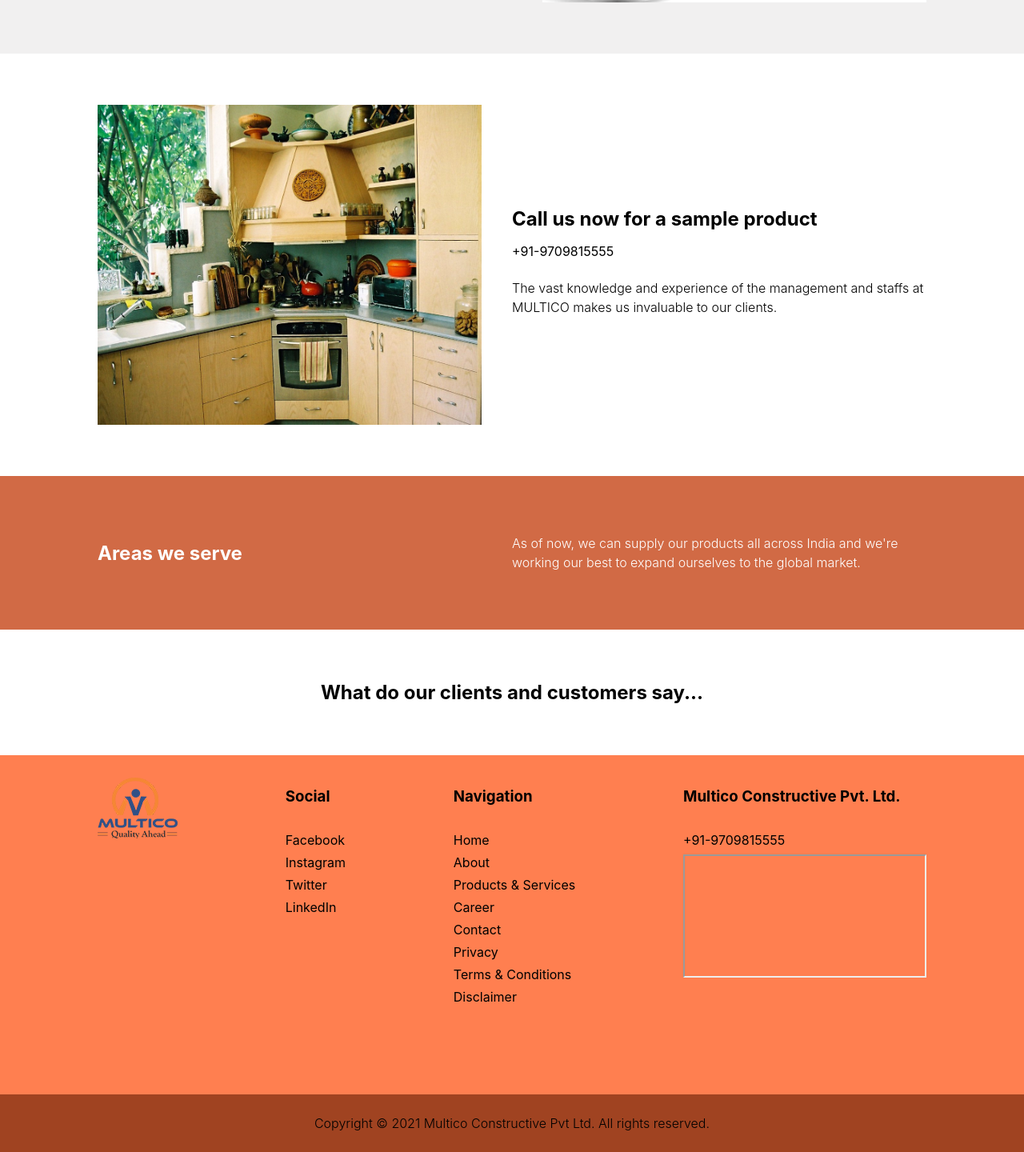
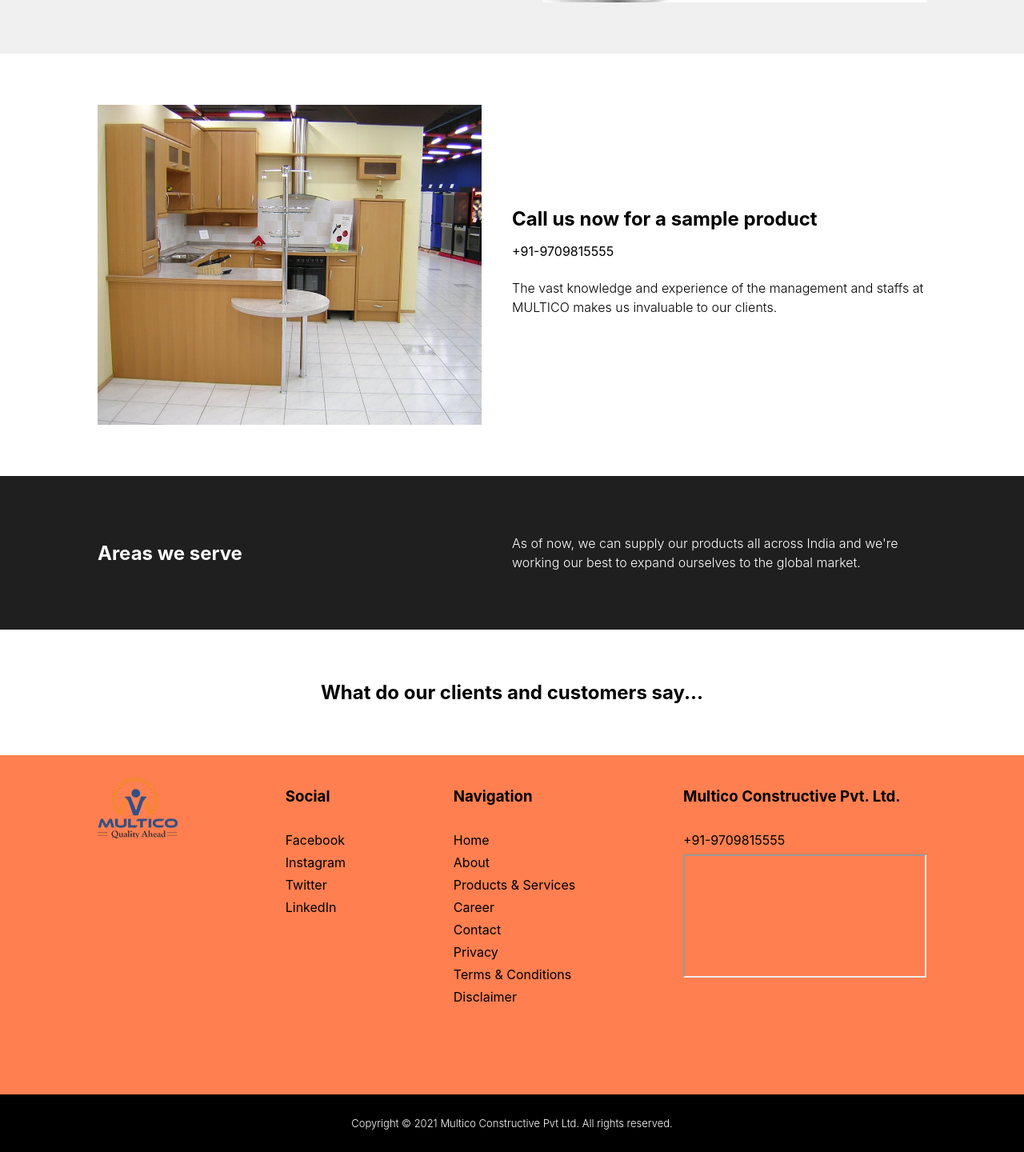
Before and after one commit to nishant-k-290195/multicoindia.in, a Next.js app: page / in a window 1280 px wide. Shown: the part 1594-3034 px from the top of the page at 80% size. Built offline with nearby package versions, Linux system fonts and the light colour scheme; grey boxes are pictures that could not be loaded.

Commit message:
new commit

```diff
--- a/pages/index.js
+++ b/pages/index.js
@@ -1,11 +1,8 @@
 import HomeStyles from '../styles/Home.module.css'
 import { GiGrowth } from 'react-icons/gi';
-import { FaServicestack } from 'react-icons/fa';
-import { FaOpencart } from 'react-icons/fa';
+import { FaServicestack, FaOpencart } from 'react-icons/fa';
 import Link from 'next/link'
-
 import {HOME} from '../components/textData'
-import { coral } from 'color-name';
 
 const Section_A = () => {
   return (
@@ -70,7 +67,7 @@ const Section_D = () => {
   return (
     <div className={`${HomeStyles.section} ${HomeStyles.section_D}`}>
       <div className={HomeStyles.container}>
-        <img className={HomeStyles.section_d_img} src="section_d.jpg" alt="img" />
+        <img className={HomeStyles.section_d_img} src="section_d1.jpg" alt="img" />
         <div>
           <h2>Call us now for a sample product</h2>
           <Link href='tel:+91-9709815555'>+91-9709815555</Link>
@@ -97,6 +94,9 @@ const Section_F = () => {
     <div className={`${HomeStyles.section} ${HomeStyles.section_F}`}>
       <div className={HomeStyles.container}>
         <h2>What do our clients and customers say...</h2>
+        <div>
+
+        </div>
       </div>
     </div>
   )
--- a/styles/Footer.module.css
+++ b/styles/Footer.module.css
@@ -25,14 +25,14 @@
     justify-content: space-between;
     grid-template-columns: repeat(4, max-content);
   }
-
 }
 
 .section_B{
-  background-color: rgb(160, 67, 33);
+  background-color: rgb(0, 0, 0);
   text-align: center;
+  color: white;
+  font-size: small;
 }
-
 
 .social{
   display: grid;
--- a/styles/Home.module.css
+++ b/styles/Home.module.css
@@ -196,7 +196,7 @@
 .section_E{
   display: grid;
   align-items: center;
-  background-color: rgb(209, 106, 69);
+  background-color: #1F1F1F;
   padding: 4rem 0;
 }
 
@@ -212,7 +212,6 @@
     grid-template-columns: repeat(2, 1fr);
     align-items: center;
   }
-
 }
 
 .section_F{
```
Also changed, not shown: public/section_d1.jpg (added).
